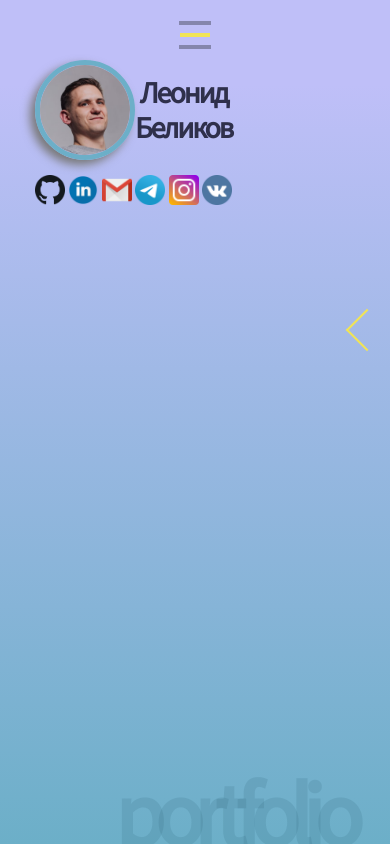
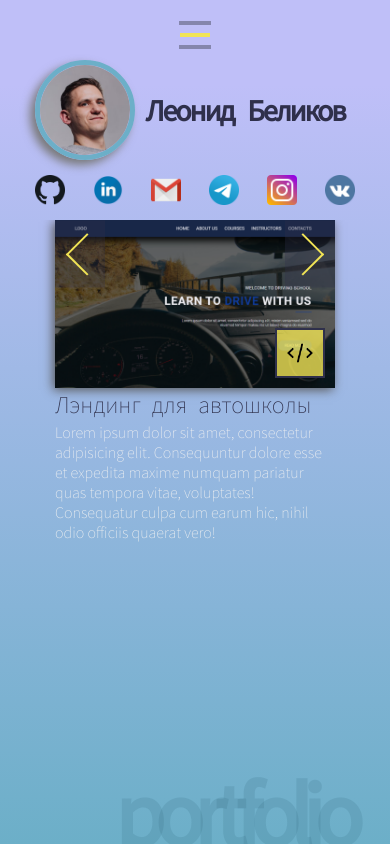
Before and after one commit to leonid-belikov/resume, a React app: page /portfolio in a window 390 px wide. Built offline with nearby package versions, Linux system fonts and the light colour scheme.

Commit message:
adaptive for portfolio page

```diff
--- a/src/components/Experience/ExpItem/ExpItem.module.css
+++ b/src/components/Experience/ExpItem/ExpItem.module.css
@@ -10,7 +10,7 @@
     color: #2f304b;
     font-size: 32px;
     font-weight: 200;
-    line-height: 32px;
+    line-height: 40px;
     margin-bottom: 20px;
     word-spacing: 6px;
 }
--- a/src/components/Experience/Experience.module.css
+++ b/src/components/Experience/Experience.module.css
@@ -9,7 +9,7 @@
 
 .mainInfo {
     flex-grow: 1;
-    padding: 102px 25px 0 110px;
+    padding: 102px 25px 0 60px;
     overflow: auto;
     display: flex;
     flex-direction: column;
--- a/src/components/Portfolio/Portfolio.jsx
+++ b/src/components/Portfolio/Portfolio.jsx
@@ -12,11 +12,11 @@ class Portfolio extends React.Component {
 
     render() {
         return (
-            <div className={css.container}>
+            <div className={css.container + ' portfolio_container'}>
                 <div className={css.sideInfo + ' sideInfo'}>
                     <SideInfo/>
                 </div>
-                <div className={css.mainInfo}>
+                <div className={css.mainInfo + ' portfolio_mainInfo'}>
                     <Projects/>
                 </div>
             </div>
--- a/src/components/Portfolio/Portfolio.module.css
+++ b/src/components/Portfolio/Portfolio.module.css
@@ -9,7 +9,7 @@
 
 .mainInfo {
     flex-grow: 1;
-    padding: 150px 110px 30px 170px;
+    padding: 125px 90px 30px 90px;
     overflow: auto;
 }
 
--- a/src/components/Portfolio/Projects/Projects.jsx
+++ b/src/components/Portfolio/Projects/Projects.jsx
@@ -34,21 +34,17 @@ class Projects extends React.Component {
         const description = projects[selectedProject].description;
 
         return (
-            <div className={css.container}>
-                <div className={css.covers}>
+            <div className={css.container + ' projects_container'}>
+                <div className={css.covers + ' projects_covers'}>
                     <div
-                        className={css.arrowBox + ' ' + css.arrowToPrev}
+                        className={css.arrowBox + ' projects_arrowToPrev ' + css.arrowToPrev}
                         data-idx={this.getPrev(selectedProject)}
                         onClick={this.onChangeSelectedProject.bind(this)}>
-                        <div className={css.arrow}></div>
+                        <div className={css.arrow + ' projects_arrow'}></div>
                     </div>
-                    <div className={`current ${css.cover}`}>
-                        <img
-                            className={css.main}
-                            src={currentImg}
-                            alt=""
-                        />
-                        <div className={css.links}>
+                    <div className={`current ${css.cover} projects_cover`}>
+                        <img className={css.main + ' main'} src={currentImg} alt=""/>
+                        <div className={css.links + ' projects_links'}>
                             {link && <a href={link} className={css.link} target='_blank' rel="noopener noreferrer" title='Перейти на сайт'>
                                 <img src="/icons/link.png" alt="" width={24}/>
                             </a>}
@@ -57,16 +53,16 @@ class Projects extends React.Component {
                             </a>
                         </div>
                     </div>
-                    <div className={css.arrowBox + ' ' + css.arrowToNext}
+                    <div className={css.arrowBox + ' projects_arrowToNext ' + css.arrowToNext}
                         data-idx={this.getNext(selectedProject)}
                         onClick={this.onChangeSelectedProject.bind(this)}>
-                        <div className={css.arrow}></div>
+                        <div className={css.arrow + ' projects_arrow'}></div>
                     </div>
                 </div>
-                <div className={css.title}>
+                <div className={css.title + ' projects_title'}>
                     {title}
                 </div>
-                <div className={css.description}>
+                <div className={css.description + ' projects_description'}>
                     {description}
                 </div>
             </div>
--- a/src/components/common/SideInfo/SideInfo.module.css
+++ b/src/components/common/SideInfo/SideInfo.module.css
@@ -6,6 +6,7 @@
         'a'
         'c';
     grid-template-rows: 140px 300px;
+    grid-template-columns: 320px;
 }
 
 .nameWrap {
--- a/src/media.css
+++ b/src/media.css
@@ -87,6 +87,24 @@
     .yearItem_yearNum {
         font-size: 44px;
         line-height: 22px;
+    }
+
+    /*portfolio page*/
+    .portfolio_mainInfo {
+        padding-top: 165px;
+    }
+    .projects_container {
+        width: 400px;
+    }
+    .projects_covers {
+        width: 400px;
+        height: 240px;
+    }
+    .projects_links {
+        top: 180px;
+    }
+    .projects_title {
+        font-size: 30px;
     }
 }
 
@@ -215,6 +233,22 @@
     .yearItem_selected .yearItem_yearNum {
         font-size: 56px;
         line-height: 30px;
+    }
+
+    /*portfolio page*/
+    .portfolio_mainInfo {
+        padding-top: 215px;
+    }
+    .projects_container {
+        align-items: flex-start;
+        width: 370px;
+    }
+    .projects_covers {
+        width: 300px;
+        height: 180px;
+    }
+    .projects_links {
+        top: 120px;
     }
 }
 
@@ -421,6 +455,78 @@
     }
     .expItem_description p {
         font-size: 16px;
+    }
+
+    /*portfolio page*/
+    .portfolio_container {
+        flex-direction: column;
+    }
+    .portfolio_mainInfo {
+        padding: 0;
+        overflow: hidden;
+        display: flex;
+        justify-content: center;
+    }
+    .projects_container {
+        width: 280px;
+    }
+    .projects_covers {
+        width: 280px;
+        height: 168px;
+    }
+    .projects_arrowToPrev {
+        left: 0;
+        top: 34px;
+        z-index: 9;
+        background: rgba(47, 48, 75, 0.3);
+        width: 50px;
+    }
+    .projects_arrowToPrev .projects_arrow {
+        transform: rotateZ(45deg) translate(5px, -5px);
+    }
+    .projects_arrowToPrev:hover .projects_arrow {
+        transform: rotateZ(45deg) translate(5px, -5px);
+    }
+    .projects_links {
+        top: 108px;
+    }
+    .projects_arrowToNext {
+        right: 0;
+        top: 34px;
+        z-index: 9;
+        background: rgba(47, 48, 75, 0.3);
+        width: 50px;
+    }
+    .projects_arrowToNext .projects_arrow {
+        transform: rotateZ(-135deg) translate(5px, -5px);
+    }
+    .projects_arrowToNext:hover .projects_arrow {
+        transform: rotateZ(-135deg) translate(5px, -5px);
+    }
+    .projects_links a {
+        background-color: rgba(241, 228, 85, 0.8);
+    }
+    .projects_title {
+        margin: 5px 0;
+        font-size: 24px;
+        line-height: 24px;
+    }
+    .projects_title:after {
+        display: none;
+    }
+    .projects_description {
+        font-size: 16px;
+        padding-bottom: 10px;
+        overflow: auto;
+    }
+    .projects_description::-webkit-scrollbar {
+        width: 0px;
+    }
+    .projects_description:hover::-webkit-scrollbar {
+        width: 14px;
+    }
+    .projects_description::-webkit-scrollbar-thumb {
+        border-right: 3px solid #6f718c;
     }
 }
 
@@ -658,6 +764,77 @@
         font-size: 18px;
         margin: 5px 0;
     }
+
+    /*portfolio page*/
+    .portfolio_container {
+        flex-direction: column;
+    }
+    .portfolio_mainInfo {
+        padding: 0;
+        overflow: hidden;
+    }
+    .projects_container {
+        display: grid;
+        grid-template-areas:
+            'c t'
+            'c d';
+        grid-template-columns: 330px 270px;
+        grid-template-rows: 50px 160px;
+        align-items: initial;
+        padding-top: 20px;
+    }
+    .projects_covers {
+        grid-area: c;
+        height: 180px;
+        padding: 0 10px;
+        width: 320px;
+    }
+    .projects_arrowToPrev {
+        left: 60px;
+        top: auto;
+        bottom: -100px;
+    }
+    .projects_arrow {
+        width: 25px;
+        height: 25px;
+    }
+    .projects_cover {
+        position: static;
+        width: 300px;
+    }
+    .projects_links {
+        top: 118px;
+        right: 22px;
+    }
+    .projects_arrowToNext {
+        top: auto;
+        bottom: -100px;
+        right: 60px;
+    }
+    .projects_title {
+        grid-area: t;
+        margin: 0;
+        padding-top: 0;
+        line-height: 24px;
+        font-size: 24px;
+    }
+    .projects_title:after {
+        display: none;
+    }
+    .projects_description {
+        grid-area: d;
+        font-size: 16px;
+        overflow: auto;
+    }
+    .projects_description::-webkit-scrollbar {
+        width: 0px;
+    }
+    .projects_description:hover::-webkit-scrollbar {
+        width: 14px;
+    }
+    .projects_description::-webkit-scrollbar-thumb {
+        border-right: 3px solid #6f718c;
+    }
 }
 
 @media (max-width: 600px) and (orientation: landscape) {
@@ -710,4 +887,37 @@
     .expItem_description p {
         font-size: 16px;
     }
+    .projects_container {
+        grid-template-columns: 240px 267px;
+    }
+    .projects_covers {
+        width: 220px;
+        height: 120px;
+    }
+    .projects_arrowToPrev {
+        left: 10px;
+        bottom: -90px;
+        width: 40px;
+    }
+    .projects_cover {
+        width: 220px;
+        height: 120px;
+    }
+    .projects_links {
+        right: 10px;
+        top: auto;
+        bottom: -68px;
+    }
+    .projects_arrowToNext {
+        right: 135px;
+        bottom: -90px;
+        width: 40px;
+    }
+    .projects_title {
+        line-height: 24px;
+        font-size: 24px;
+    }
+    .projects_description {
+        padding-bottom: 15px;
+    }
 }
```
